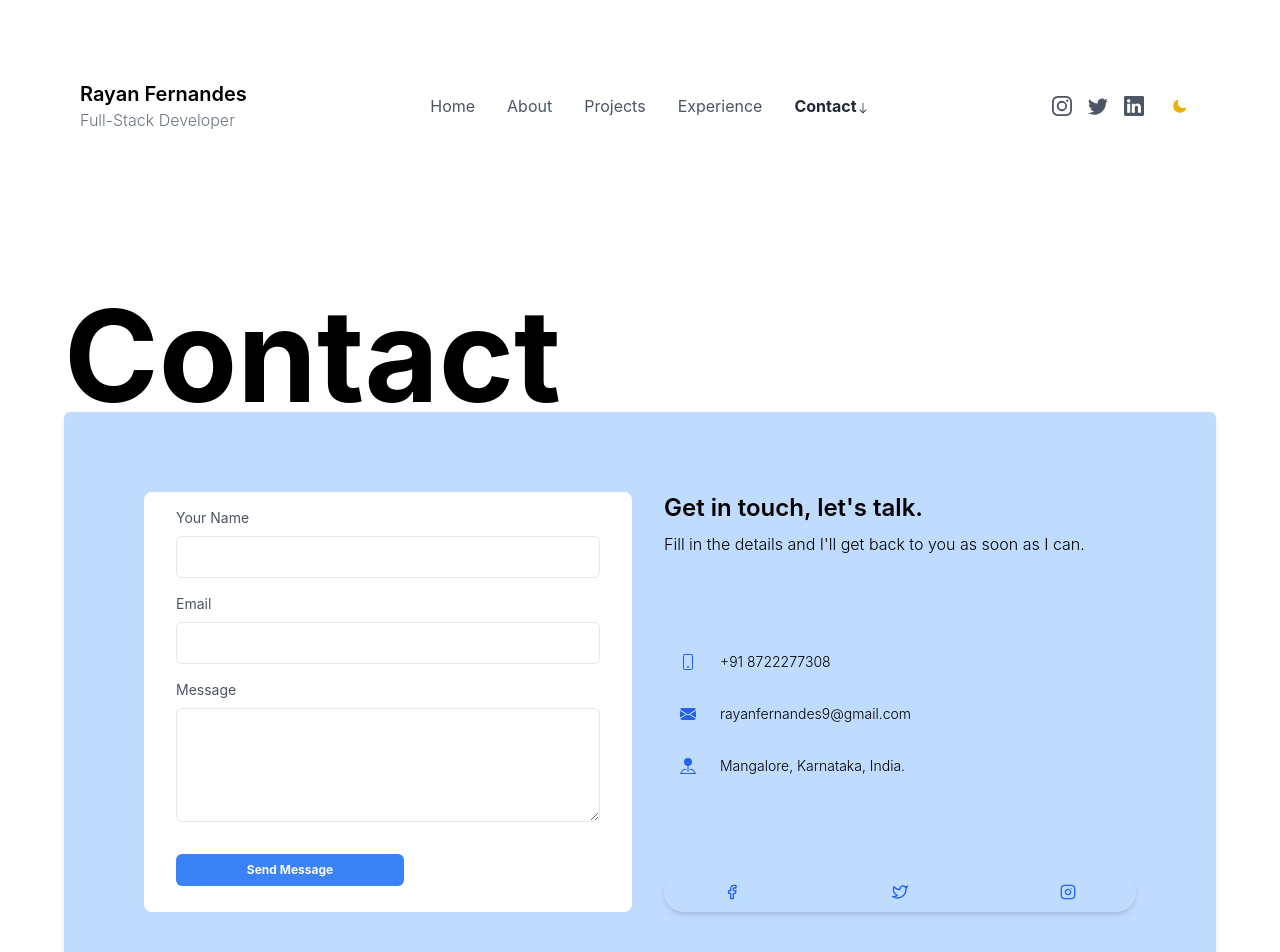
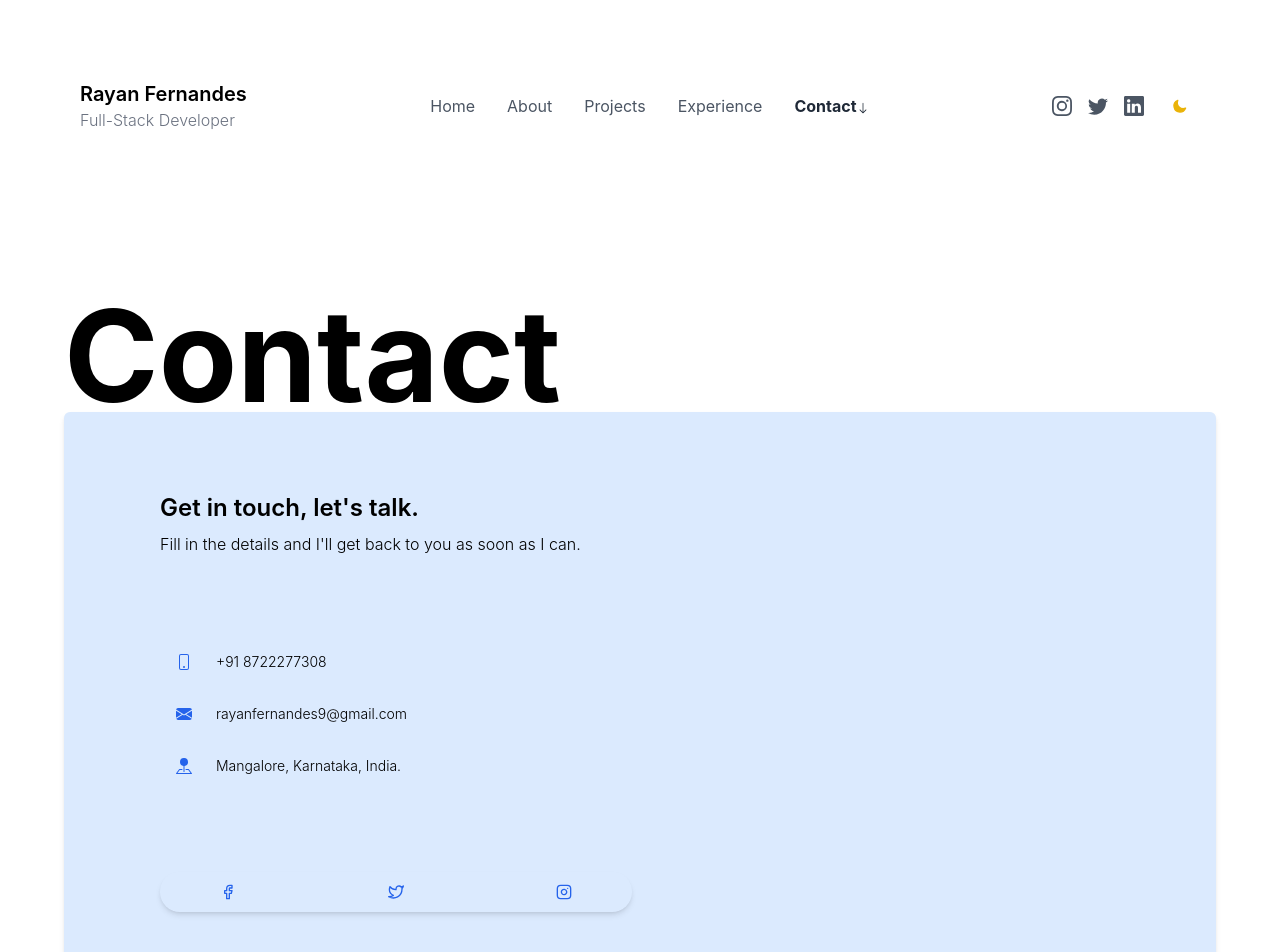
Before and after one commit to rayanfer32/rayanfer32.github.io, a Next.js app: page /contact in a window 1280 px wide. Shown: the top 952 px of the page. Built offline with nearby package versions, Linux system fonts and the light colour scheme.

Commit message:
🚩 hide the contact form

```diff
--- a/components/Contact.js
+++ b/components/Contact.js
@@ -25,7 +25,7 @@ export default function Contact() {
   return (
     <IconContext.Provider
       value={{
-        className: "text-blue-600 dark:text-emerald-500",
+        className: "text-blue-600 dark:text-blue-500",
       }}
     >
       <section>
@@ -34,11 +34,13 @@ export default function Contact() {
             Contact
           </h1>
         </div>
-        <div className="relative rounded-md shadow-md bg-blue-200 text-black dark:bg-emerald-700 dark:text-white p-4 md:p-10 lg:p-20 max-w-6xl mx-auto mb-20 mt-2">
+        <div className="relative rounded-md shadow-md bg-blue-100 text-black dark:bg-blue-900 dark:text-white p-4 md:p-10 lg:p-20 max-w-6xl mx-auto mb-20 mt-2">
           <div className="grid grid-cols-1 md:grid-cols-2 gap-4">
+
+            {/* //! hidden form as the netlify cloud functions are slow */}
             <form
               onSubmit={handleOnSubmit}
-              className="form rounded-lg bg-white text-gray-600 dark:bg-emerald-900 dark:text-white  p-4 flex flex-col"
+              className="hidden form rounded-lg bg-white text-gray-600 dark:bg-blue-900 dark:text-white  p-4 flex flex-col"
             >
               <label htmlFor="name" className="text-sm mx-4">
                 Your Name
@@ -98,7 +100,7 @@ export default function Contact() {
                   <p className="font-light text-sm">{userData.address}</p>
                 </div>
               </div>
-              <div className="social-icons flex flex-row justify-around dark:bg-emerald-900 shadow-md rounded-full space-x-8">
+              <div className="social-icons flex flex-row justify-around dark:bg-blue-900 shadow-md rounded-full space-x-8">
                 <a
                   href={userData.socialLinks.facebook}
                   className="h-10 w-10 hover:bg-white rounded-full  flex items-center justify-center cursor-pointer"
```
